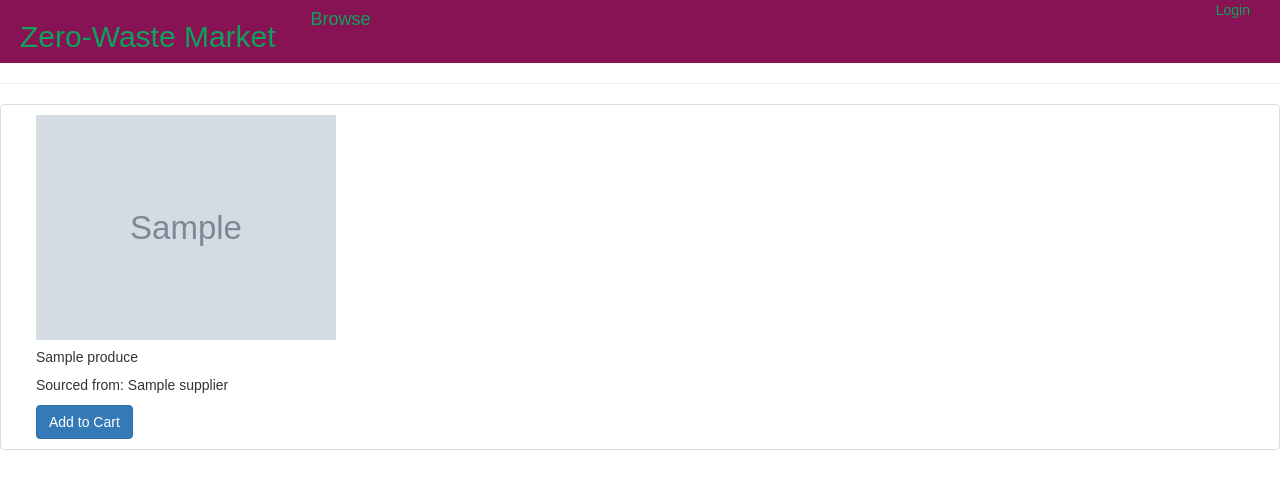
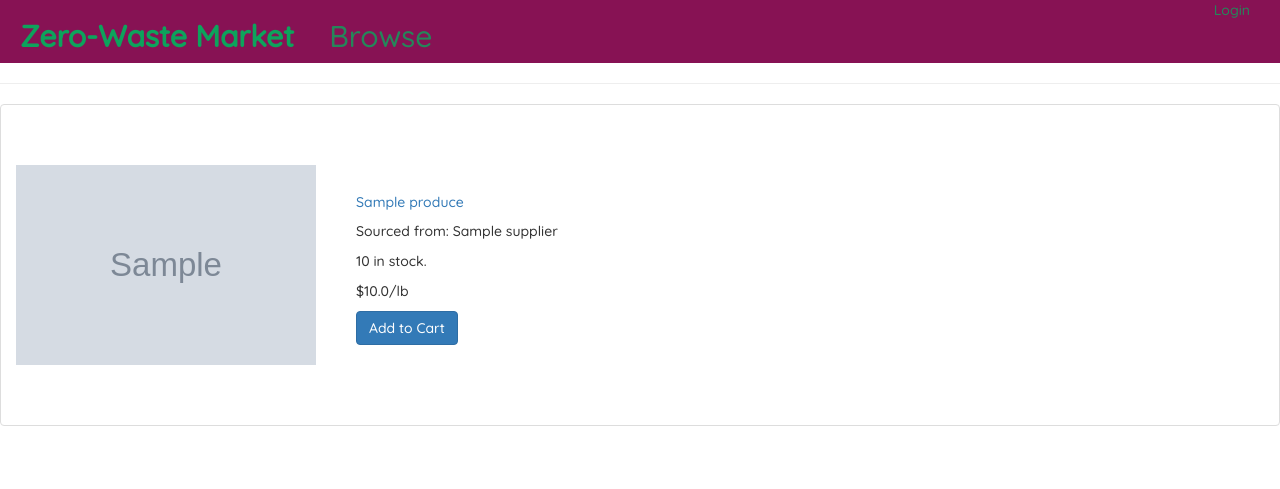
Before and after one commit to AidanD-boot/ZeroWasteMarket, a Flask app: page /browse in a window 1280 px wide. Shown: the top 489 px of the page. Run offline with Flask 2, Linux system fonts and the light colour scheme; tables that the repository leaves empty hold one stand-in row (values such as "Sample post"); grey boxes marked "Sample" are stand-in pictures; some libraries are stand-ins or nearby versions.

Commit message:
Tried a bunch of stuff, cried alot
Added item page to routes to try to fix the adding to cart issue
Changed styling on navbar
Changed styling on Browse page
Added new forms

```diff
--- a/app/forms.py
+++ b/app/forms.py
@@ -3,6 +3,9 @@ from wtforms import StringField, PasswordField, BooleanField, SubmitField, Selec
 from wtforms.fields.html5 import DateTimeLocalField
 from wtforms.validators import DataRequired, ValidationError, Email, EqualTo, Optional
 from app.models import User
+
+class ContentForm(FlaskForm):
+    quantity = IntegerField('Quantity Requested', validators=[DataRequired()])
 
 class SupplierForm(FlaskForm):
     name = StringField('Business name', validators=[DataRequired()])
--- a/app/routes.py
+++ b/app/routes.py
@@ -13,7 +13,13 @@ def index():
 
 @app.route('/cart')
 def cart():
+
     return render_template('cart.html', title='Cart')
+
+@app.route('/listing/<id>')
+def listing(id):
+    listing=Listing.query.get(id)
+    return render_template('listing.html', listing=listing, title='Listing')
 
 @app.route('/browse')
 def browse():
--- a/app/templates/base.html
+++ b/app/templates/base.html
@@ -25,12 +25,17 @@
             color: #0DA35C;
             text-decoration: none;
             float: left;
+            text-align: center;
             padding-left:20px;
             padding-right:15px;
+            opacity: 0.8;
         }
         .topnav h4:hover {
             background-color: #0DA35C;
             color: #871254;
+        }
+        .topnav a:hover {
+            opacity:1;
         }
         .topnav h4.active {
 
@@ -39,8 +44,8 @@
     <body>
     <div class="topnav">
         <div>
-            <a href="/index"><h2>Zero-Waste Market</h2></a>
-            <a href="/browse"><h4>Browse</h4></a>
+            <a style="opacity:1" href="/index"><h2 style="font-weight: bold">Zero-Waste Market</h2></a>
+            <a href="/browse"><h2>Browse</h2></a>
         </div>
         {% if current_user.is_anonymous %}
             <div class="container" style="width: auto; float:right">
@@ -51,8 +56,8 @@
 
                 <ul class="nav" role="navigation">
                     <li class="dropdown">
-                        <a id="drop1" href="#" role="button" class="dropdown-toggle" data-toggle="dropdown">Menu <b class="caret"></b></a>
-                        <ul class="dropdown-menu" role="menu" aria-labelledby="dLabel">
+                        <a id="drop1" href="#" role="button" class="dropdown-toggle" data-toggle="dropdown"><h3>Menu <b class="caret"></b></h3></a>
+                        <ul class="dropdown-menu" role="menu" aria-labelledby="dLabel" style="font-size: large">
                             <li><a tabindex="-1" href="/cart">Cart</a></li>
                             <li><a tabindex="-1" href="/logout">Logout</a></li>
                         </ul>
--- a/app/templates/browse.html
+++ b/app/templates/browse.html
@@ -1,17 +1,33 @@
 {% extends "base.html" %}
 {% block content %}
+    <head>
+        <link rel="stylesheet" type="text/css" href="{{ url_for('static',filename='styles/styles.css') }}">
+        <link rel="preconnect" href="https://fonts.gstatic.com">
+        <link href="https://fonts.googleapis.com/css2?family=Quicksand:wght@500&display=swap" rel="stylesheet">
+    </head>
     <div>
         <ul class="list-group list-group-flush">
             {% for listing in listings %}
                 <li class="list-group-item">
-                <div class="card" style="width: 800px; padding-left: 20px;">
-                    <img class="card-img-top" style="width: 300px" src="{{ produce[listing.produce_id-1].imageRef }}" alt="Card image cap">
-                    <div class="card-body">
-                        <h5 class="card-title">{{ produce[listing.produce_id-1].name }}</h5>
+                    <table style="height:300px">
+                        <trbody>
+                            <tr>
+                                <td class="align-baseline">
+                                <img style="width: 300px; height: 200px"
+                                     src="{{ produce[listing.produce_id-1].imageRef }}">
+                                    </td>
+                                <td class="align-middle" style="padding-left: 40px">
+                                <div>
+                                    <h5 class="card-title"><a href="{{ url_for('listing',id=listing.id) }}"> {{ produce[listing.produce_id-1].name }}</a></h5>
                                     <p class="card-text">Sourced from: {{ supplier[listing.supplier_id-1].name }}</p>
+                                    <p class="card-text">{{ listing.quantity }} in stock.</p>
+                                    <p class="card-text">${{ listing.price }}/lb</p>
                                     <a href="#" class="btn btn-primary">Add to Cart</a>
                                 </div>
-                </div>
+                                </td>
+                            </tr>
+                        </trbody>
+                    </table>
                 </li>
             {% endfor %}
         </ul>
--- /dev/null
+++ b/app/templates/listing.html
@@ -0,0 +1,6 @@
+{% extends "base.html" %}
+{% block content %}
+    <div style="padding-left:100px">
+        <h1>{{ listing }}</h1>
+    </div>
+{% endblock %}
```
Lines whose indentation alone changed are shown as unchanged.
